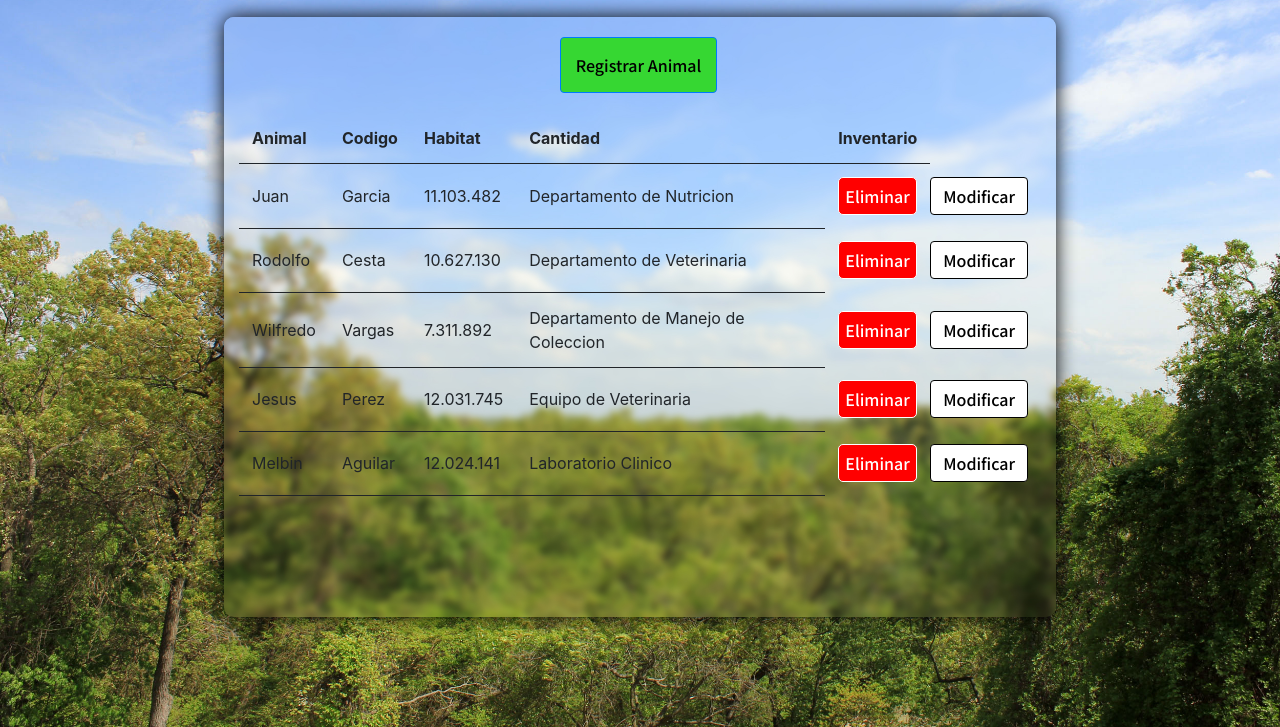
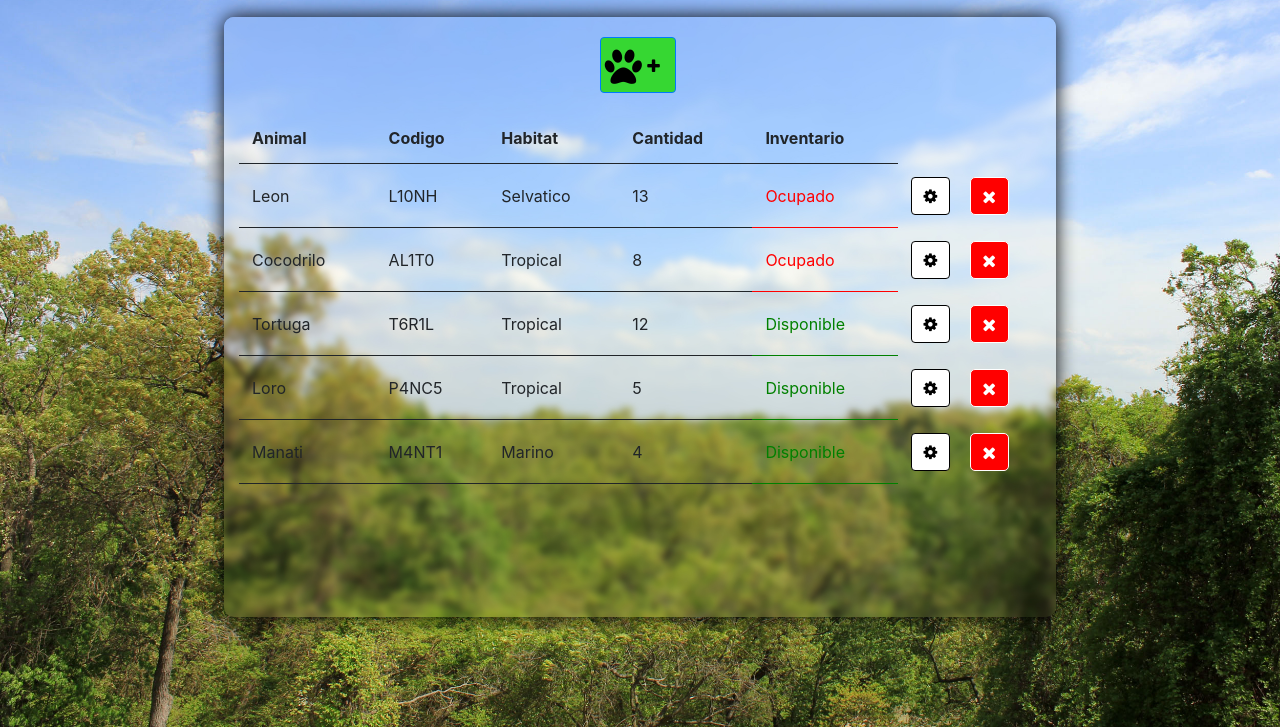
Before and after one commit to JesusCAN3LON/Zoologico, a plain HTML site: page GestionA.html in a window 1280 px wide. Shown: the part 73-800 px from the top of the page. Drawn offline with Linux system fonts and the light colour scheme.

Commit message:
Varios cambios que me da ladilla explicar

```diff
--- a/CSS/GestionACSS.css
+++ b/CSS/GestionACSS.css
@@ -46,16 +46,24 @@ nav li:hover{
     color: black !important ;
     padding: 15px;
     margin-top: 20px;
-    margin-left: 40%;
+    margin-left: 45%;
     transition: 0.2s;
     font-family: 'Noto Sans JP', sans-serif;}
 #botonR:hover{
     box-shadow: 0 0 10px white !important;
     transform: scale(1.1);
 }
+#petIcon{
+    transform: scale(2.5);
+    margin-right: 13px;
+}
 #botonG {
     background-color: #36D732 !important;
     color: black !important ;
+    border: 1px solid #3D3D3D;
+}
+#botonG:hover{
+    background-color: rgba(54, 215, 50, 0.7) !important;
 }
 
 table{
@@ -70,30 +78,33 @@ th, td{
 }
 .botonE{
     border-bottom: 0;
-    padding-right: 0;
+    padding-left: 0 !important;
+}
+.iconoE{
+    transform: scale(1.1) !important;
 }
 .botonE1{
     background-color: red;
     color: white;
-    padding: 6px;
+    padding: 6px 12px 6px 12px;
     border-radius: 5px;
     border: solid 1px;
     transition: 0.2s;
-    font-family: 'Noto Sans JP', sans-serif;}
+}
 .botonE1:hover{
     box-shadow: 0 0 5px red;
     transform: scale(1.1);
 }
 .botonM{
     border-bottom: 0;
-    padding-left: 0;
+    padding-right: 0 !important;
 }
 #botonM1{
     background-color: white !important;
     color: black !important;
     border: solid 1px;
     transition: 0.2s;
-    font-family: 'Noto Sans JP', sans-serif;}
+}
 #botonM1:hover{
     box-shadow: 0 0 5px cyan;
     transform: scale(1.1);
@@ -103,7 +114,7 @@ th, td{
     color: black !important;
     border: solid 1px;
     transition: 0.2s;
-    font-family: 'Noto Sans JP', sans-serif;}
+}
 #botonM2:hover{
     box-shadow: 0 0 5px cyan;
     transform: scale(1.1);
@@ -113,7 +124,7 @@ th, td{
     color: black !important;
     border: solid 1px;
     transition: 0.2s;
-    font-family: 'Noto Sans JP', sans-serif;}
+}
 #botonM3:hover{
     box-shadow: 0 0 5px cyan;
     transform: scale(1.1);
@@ -123,7 +134,7 @@ th, td{
     color: black !important;
     border: solid 1px;
     transition: 0.2s;
-    font-family: 'Noto Sans JP', sans-serif;}
+}
 #botonM4:hover{
     box-shadow: 0 0 5px cyan;
     transform: scale(1.1);
@@ -133,7 +144,7 @@ th, td{
     color: black !important;
     border: solid 1px;
     transition: 0.2s;
-    font-family: 'Noto Sans JP', sans-serif;}
+}
 #botonM5:hover{
     box-shadow: 0 0 5px cyan;
     transform: scale(1.1);
--- a/CSS/GestionPCSS.css
+++ b/CSS/GestionPCSS.css
@@ -60,6 +60,10 @@ nav li:hover{
 #botonG {
     background-color: #36D732 !important;
     color: black !important ;
+    border: 1px solid #3D3D3D;
+}
+#botonG:hover{
+    background-color: rgba(54, 215, 50, 0.7) !important;
 }
 
 table{
@@ -86,7 +90,7 @@ th, td{
     border-radius: 5px;
     border: solid 1px;
     transition: 0.2s;
-    font-family: 'Noto Sans JP', sans-serif;}
+}
 .botonE1:hover{
     box-shadow: 0 0 5px red;
     transform: scale(1.1);
--- a/GestionA.html
+++ b/GestionA.html
@@ -47,8 +47,9 @@
     </header>
 
     <div class="container-fluid">
-        <button type="button" class="btn btn-primary" id="botonR" data-toggle="modal"
-            data-target="#exampleModal">Registrar Animal
+        <button type="button" class="btn btn-primary" id="botonR" data-toggle="modal" data-target="#exampleModal">
+            <i class="fa fa-paw" id="petIcon" aria-hidden="true"></i>
+            <i class="fa fa-plus" aria-hidden="true"></i>
         </button>
 
         <div class="modal fade" id="exampleModal" tabindex="-1" role="dialog" aria-labelledby="exampleModalLabel"
@@ -74,6 +75,10 @@
                             <div class="form-group">
                                 <input type="text" class="form-control" id="recipient-name"
                                     placeholder="Ingrese su fecha de ingreso">
+                            </div>
+                            <div class="form-group">
+                                <input type="text" class="form-control" id="recipient-name"
+                                    placeholder="Ingrese el pais de origen">
                             </div>
                             <div class="form-group">
                                 <label for="">Sexo:</label>
@@ -103,14 +108,14 @@
                 <th>Inventario</th>
             </tr>
             <tr>
-                <td>Juan</td>
-                <td>Garcia</td>
-                <td>11.103.482</td>
-                <td>Departamento de Nutricion</td>
-                <td class="botonE"><button class="botonE1" onclick="deleteFunction()">Eliminar</button></td>
+                <td>Leon</td>
+                <td>L10NH</td>
+                <td>Selvatico</td>
+                <td>13</td>
+                <td style="color: red;">Ocupado</td>
                 <td class="botonM">
                     <button type="button" class="btn btn-primary" id="botonM1" data-toggle="modal"
-                        data-target="#modalJuan">Modificar
+                        data-target="#modalJuan"><i class="fa fa-cog" aria-hidden="true"></i>
                     </button>
 
                     <div class="modal fade" id="modalJuan" tabindex="-1" role="dialog"
@@ -127,19 +132,15 @@
                                     <form>
                                         <div class="form-group">
                                             <input type="text" class="form-control" id="recipient-name"
-                                                placeholder="Ingrese el nombre" value="Juan">
+                                                placeholder="Ingrese el animal" value="Leon">
                                         </div>
                                         <div class="form-group">
                                             <input type="text" class="form-control" id="recipient-name"
-                                                placeholder="Ingrese el apellido" value="Garcia">
+                                                placeholder="Ingrese la cantidad actual" value="13">
                                         </div>
                                         <div class="form-group">
                                             <input type="text" class="form-control" id="recipient-name"
-                                                placeholder="Ingrese la cedula" value="11.103.482">
-                                        </div>
-                                        <div class="form-group">
-                                            <input type="text" class="form-control" id="recipient-name"
-                                                placeholder="Ingrese el cargo" value="Departamento de Nutricion">
+                                                placeholder="Estado del inventario" value="Ocupado">
                                         </div>
                                     </form>
                                 </div>
@@ -151,16 +152,18 @@
                         </div>
                     </div>
                 </td>
+                <td class="botonE"><button class="botonE1" onclick="deleteFunction()"><i class="fa fa-times iconoE" aria-hidden="true"></i>
+                </button></td>
             </tr>
             <tr>
-                <td>Rodolfo</td>
-                <td>Cesta</td>
-                <td>10.627.130</td>
-                <td>Departamento de Veterinaria</td>
-                <td class="botonE"><button class="botonE1" onclick="deleteFunction()">Eliminar</button></td>
+                <td>Cocodrilo</td>
+                <td>AL1T0</td>
+                <td>Tropical</td>
+                <td>8</td>
+                <td style="color: red;">Ocupado</td>
                 <td class="botonM">
                     <button type="button" class="btn btn-primary" id="botonM2" data-toggle="modal"
-                        data-target="#modalRodolfo">Modificar
+                        data-target="#modalRodolfo"><i class="fa fa-cog" aria-hidden="true"></i>
                     </button>
 
                     <div class="modal fade" id="modalRodolfo" tabindex="-1" role="dialog"
@@ -168,7 +171,7 @@
                         <div class="modal-dialog" role="document">
                             <div class="modal-content">
                                 <div class="modal-header">
-                                    <h5 class="modal-title" id="exampleModalLabel">Modificar usuario</h5>
+                                    <h5 class="modal-title" id="exampleModalLabel">Modificar base de datos</h5>
                                     <button type="button" class="close" data-dismiss="modal" aria-label="Close">
                                         <span aria-hidden="true">&times;</span>
                                     </button>
@@ -177,19 +180,15 @@
                                     <form>
                                         <div class="form-group">
                                             <input type="text" class="form-control" id="recipient-name"
-                                                placeholder="Ingrese el nombre" value="Rodolfo">
+                                                placeholder="Ingrese el animal" value="Cocodrilo">
                                         </div>
                                         <div class="form-group">
                                             <input type="text" class="form-control" id="recipient-name"
-                                                placeholder="Ingrese el apellido" value="Cesta">
+                                                placeholder="Ingrese la cantidad actual" value="">
                                         </div>
                                         <div class="form-group">
                                             <input type="text" class="form-control" id="recipient-name"
-                                                placeholder="Ingrese la cedula" value="10.627.130">
-                                        </div>
-                                        <div class="form-group">
-                                            <input type="text" class="form-control" id="recipient-name"
-                                                placeholder="Ingrese el cargo" value="Departamento de Veterinaria">
+                                                placeholder="Estado del inventario" value="Ocupado">
                                         </div>
                                     </form>
                                 </div>
@@ -201,16 +200,18 @@
                         </div>
                     </div>
                 </td>
+                <td class="botonE"><button class="botonE1" onclick="deleteFunction()"><i class="fa fa-times iconoE" aria-hidden="true"></i>
+                </button></td>
             </tr>
             <tr>
-                <td>Wilfredo</td>
-                <td>Vargas</td>
-                <td>7.311.892</td>
-                <td>Departamento de Manejo de Coleccion</td>
-                <td class="botonE"><button class="botonE1" onclick="deleteFunction()">Eliminar</button></td>
+                <td>Tortuga</td>
+                <td>T6R1L</td>
+                <td>Tropical</td>
+                <td>12</td>
+                <td style="color: green;">Disponible</td>
                 <td class="botonM">
                     <button type="button" class="btn btn-primary" id="botonM3" data-toggle="modal"
-                        data-target="#modalWilfredo">Modificar
+                        data-target="#modalWilfredo"><i class="fa fa-cog" aria-hidden="true"></i>
                     </button>
 
                     <div class="modal fade" id="modalWilfredo" tabindex="-1" role="dialog"
@@ -218,7 +219,7 @@
                         <div class="modal-dialog" role="document">
                             <div class="modal-content">
                                 <div class="modal-header">
-                                    <h5 class="modal-title" id="exampleModalLabel">Modificar usuario</h5>
+                                    <h5 class="modal-title" id="exampleModalLabel">Modificar base de datos</h5>
                                     <button type="button" class="close" data-dismiss="modal" aria-label="Close">
                                         <span aria-hidden="true">&times;</span>
                                     </button>
@@ -227,19 +228,15 @@
                                     <form>
                                         <div class="form-group">
                                             <input type="text" class="form-control" id="recipient-name"
-                                                placeholder="Ingrese el nombre" value="Wilfredo">
+                                                placeholder="Ingrese el animal" value="Tortuga">
                                         </div>
                                         <div class="form-group">
                                             <input type="text" class="form-control" id="recipient-name"
-                                                placeholder="Ingrese el apellido" value="Vargas">
+                                                placeholder="Ingrese la cantidad actual" value="12">
                                         </div>
                                         <div class="form-group">
                                             <input type="text" class="form-control" id="recipient-name"
-                                                placeholder="Ingrese la cedula" value="7.311.892">
-                                        </div>
-                                        <div class="form-group">
-                                            <input type="text" class="form-control" id="recipient-name"
-                                                placeholder="Ingrese el cargo" value="Departamento de Manejo de Coleccion">
+                                                placeholder="Estado del inventario" value="Disponible">
                                         </div>
                                     </form>
                                 </div>
@@ -251,16 +248,18 @@
                         </div>
                     </div>
                 </td>
+                <td class="botonE"><button class="botonE1" onclick="deleteFunction()"><i class="fa fa-times iconoE" aria-hidden="true"></i>
+                </button></td>
             </tr>
             <tr>
-                <td>Jesus</td>
-                <td>Perez</td>
-                <td>12.031.745</td>
-                <td>Equipo de Veterinaria</td>
-                <td class="botonE"><button class="botonE1" onclick="deleteFunction()">Eliminar</button></td>
+                <td>Loro</td>
+                <td>P4NC5</td>
+                <td>Tropical</td>
+                <td>5</td>
+                <td style="color: green;">Disponible</td>
                 <td class="botonM">
                     <button type="button" class="btn btn-primary" id="botonM4" data-toggle="modal"
-                        data-target="#modalJesus">Modificar
+                        data-target="#modalJesus"><i class="fa fa-cog" aria-hidden="true"></i>
                     </button>
 
                     <div class="modal fade" id="modalJesus" tabindex="-1" role="dialog"
@@ -268,7 +267,7 @@
                         <div class="modal-dialog" role="document">
                             <div class="modal-content">
                                 <div class="modal-header">
-                                    <h5 class="modal-title" id="exampleModalLabel">Modificar usuario</h5>
+                                    <h5 class="modal-title" id="exampleModalLabel">Modificar base de datos</h5>
                                     <button type="button" class="close" data-dismiss="modal" aria-label="Close">
                                         <span aria-hidden="true">&times;</span>
                                     </button>
@@ -277,19 +276,15 @@
                                     <form>
                                         <div class="form-group">
                                             <input type="text" class="form-control" id="recipient-name"
-                                                placeholder="Ingrese el nombre" value="Jesus">
+                                                placeholder="Ingrese el animal" value="Loro">
                                         </div>
                                         <div class="form-group">
                                             <input type="text" class="form-control" id="recipient-name"
-                                                placeholder="Ingrese el apellido" value="Perez">
+                                                placeholder="Ingrese la cantidad actual" value="5">
                                         </div>
                                         <div class="form-group">
                                             <input type="text" class="form-control" id="recipient-name"
-                                                placeholder="Ingrese la cedula" value="12.031.745">
-                                        </div>
-                                        <div class="form-group">
-                                            <input type="text" class="form-control" id="recipient-name"
-                                                placeholder="Ingrese el cargo" value="Equipo de Veterinaria">
+                                                placeholder="Estado del inventario" value="Disponible">
                                         </div>
                                     </form>
                                 </div>
@@ -301,16 +296,18 @@
                         </div>
                     </div>
                 </td>
+                <td class="botonE"><button class="botonE1" onclick="deleteFunction()"><i class="fa fa-times iconoE" aria-hidden="true"></i>
+                </button></td>
             </tr>
             <tr>
-                <td>Melbin</td>
-                <td>Aguilar</td>
-                <td>12.024.141</td>
-                <td>Laboratorio Clinico</td>
-                <td class="botonE"><button class="botonE1" onclick="deleteFunction()">Eliminar</button></td>
+                <td>Manati</td>
+                <td>M4NT1</td>
+                <td>Marino</td>
+                <td>4</td>
+                <td style="color: green;">Disponible</td>
                 <td class="botonM">
                     <button type="button" class="btn btn-primary" id="botonM5" data-toggle="modal"
-                        data-target="#modalMelbin">Modificar
+                        data-target="#modalMelbin"><i class="fa fa-cog" aria-hidden="true"></i>
                     </button>
 
                     <div class="modal fade" id="modalMelbin" tabindex="-1" role="dialog"
@@ -318,7 +315,7 @@
                         <div class="modal-dialog" role="document">
                             <div class="modal-content">
                                 <div class="modal-header">
-                                    <h5 class="modal-title" id="exampleModalLabel">Modificar usuario</h5>
+                                    <h5 class="modal-title" id="exampleModalLabel">Modificar base de datos</h5>
                                     <button type="button" class="close" data-dismiss="modal" aria-label="Close">
                                         <span aria-hidden="true">&times;</span>
                                     </button>
@@ -327,19 +324,15 @@
                                     <form>
                                         <div class="form-group">
                                             <input type="text" class="form-control" id="recipient-name"
-                                                placeholder="Ingrese el nombre" value="Melbin">
+                                                placeholder="Ingrese el animal" value="Manati">
                                         </div>
                                         <div class="form-group">
                                             <input type="text" class="form-control" id="recipient-name"
-                                                placeholder="Ingrese el apellido" value="Aguilar">
+                                                placeholder="Ingrese la cantidad actual" value="4">
                                         </div>
                                         <div class="form-group">
                                             <input type="text" class="form-control" id="recipient-name"
-                                                placeholder="Ingrese la cedula" value="12.024.141">
-                                        </div>
-                                        <div class="form-group">
-                                            <input type="text" class="form-control" id="recipient-name"
-                                                placeholder="Ingrese el cargo" value="Laboratorio Clinico">
+                                                placeholder="Estado del inventario" value="Disponible">
                                         </div>
                                     </form>
                                 </div>
@@ -351,6 +344,8 @@
                         </div>
                     </div>
                 </td>
+                <td class="botonE"><button class="botonE1" onclick="deleteFunction()"><i class="fa fa-times iconoE" aria-hidden="true"></i>
+                </button></td>
             </tr>
         </table>
     </div>
@@ -364,6 +359,6 @@
     });
 
     function deleteFunction() {
-        confirm("Esta seguro de que desea eliminar este usuario?");
+        confirm("Esta seguro de que desea eliminar este animal de su base de datos?");
     }
 </script>
```
Also changed, not shown: CSS/GestionAlimentosCSS.css (added, +35 -0 lines), CSS/Homepage.css (+58 -0 lines), GestionAlimentos.html (+64 -0 lines), index.html (+50 -2 lines).
